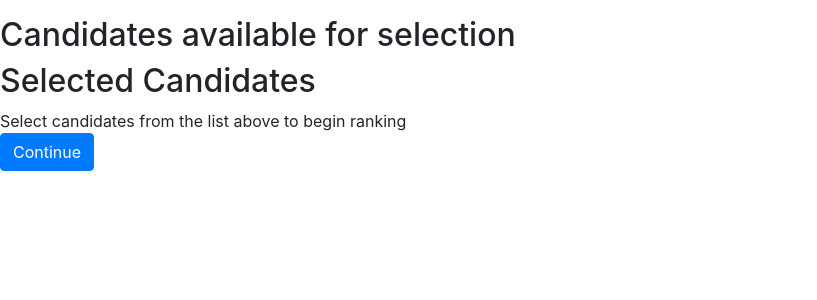
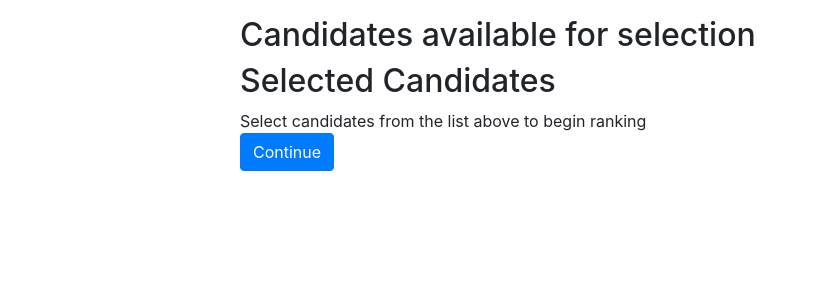
Before and after one commit to EmilyShepherd/Super-Democracy, a PHP site: page /vote-av.php in a window 1280 px wide. Shown: the top 300 px of the page, without its empty margins (0-817 px from the left). Run offline with PHP 8.4, Linux system fonts and the light colour scheme; data that the repository does not hold is empty; some libraries are stand-ins or nearby versions.

Commit message:
Restrict width of vote pages and centre them

```diff
--- a/vote-av.php
+++ b/vote-av.php
@@ -23,6 +23,13 @@
           height: 100px;
           margin: 0 0 0 0;
       }
+
+      #delimiter
+      {
+        max-width:800px;
+        margin-left:auto;
+        margin-right:auto;
+      }
     </style>
 
     <!-- Bootstrap -->
@@ -36,6 +43,7 @@
     <![endif]-->
   </head>
   <body>
+    <div id="delimiter">
     <h1><?=$position['name']?></h1>
 
     <p><?=$position['description']?></p>
@@ -77,5 +85,6 @@
     <script src="https://code.jquery.com/jquery.js"></script>
     <!-- Include all compiled plugins (below), or include individual files as needed -->
     <script src="resources/bootstrap/dist/js/bootstrap.min.js"></script>
+  </div>
   </body>
 </html>
```
Also changed, not shown: vote-fptp.php (+9 -0 lines).
